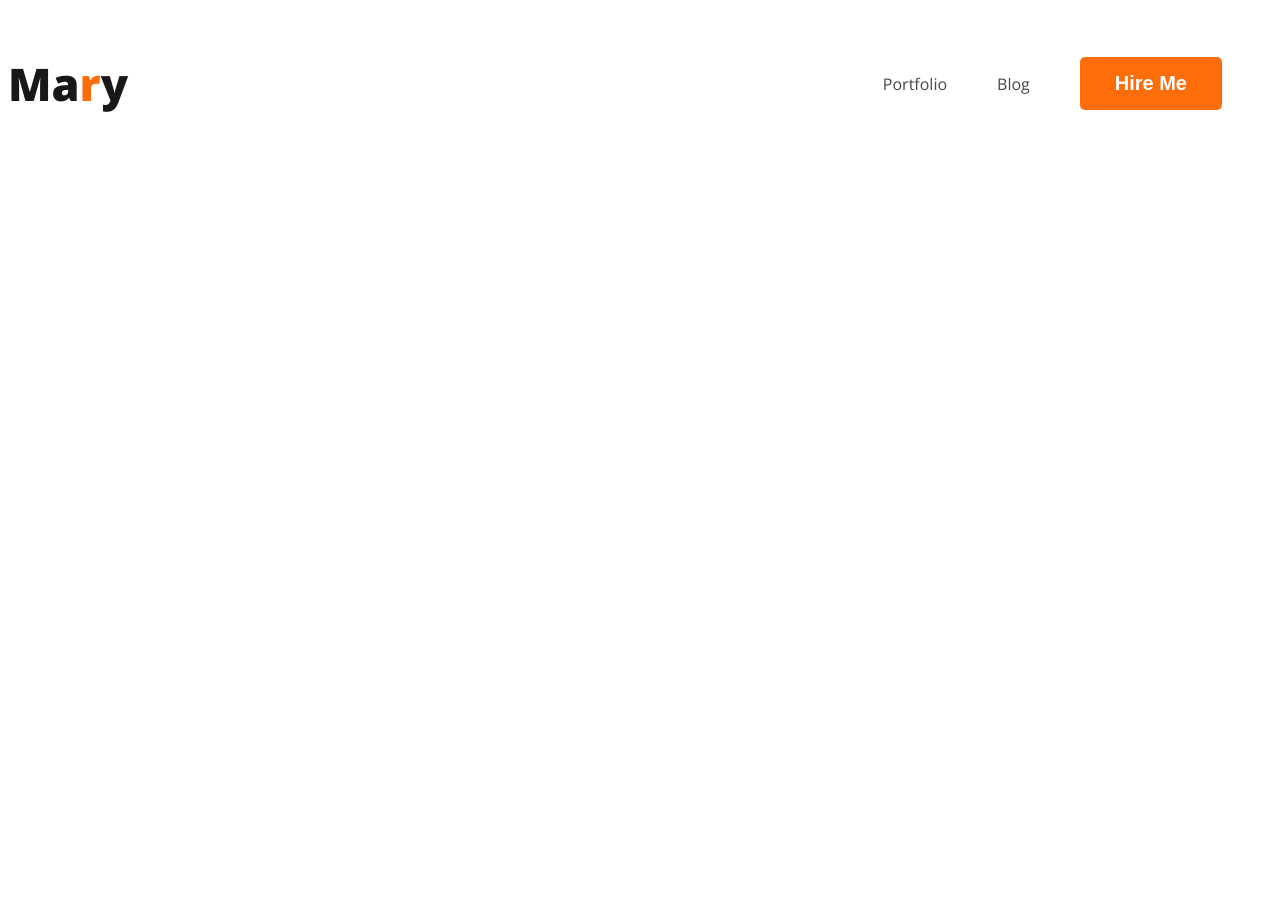
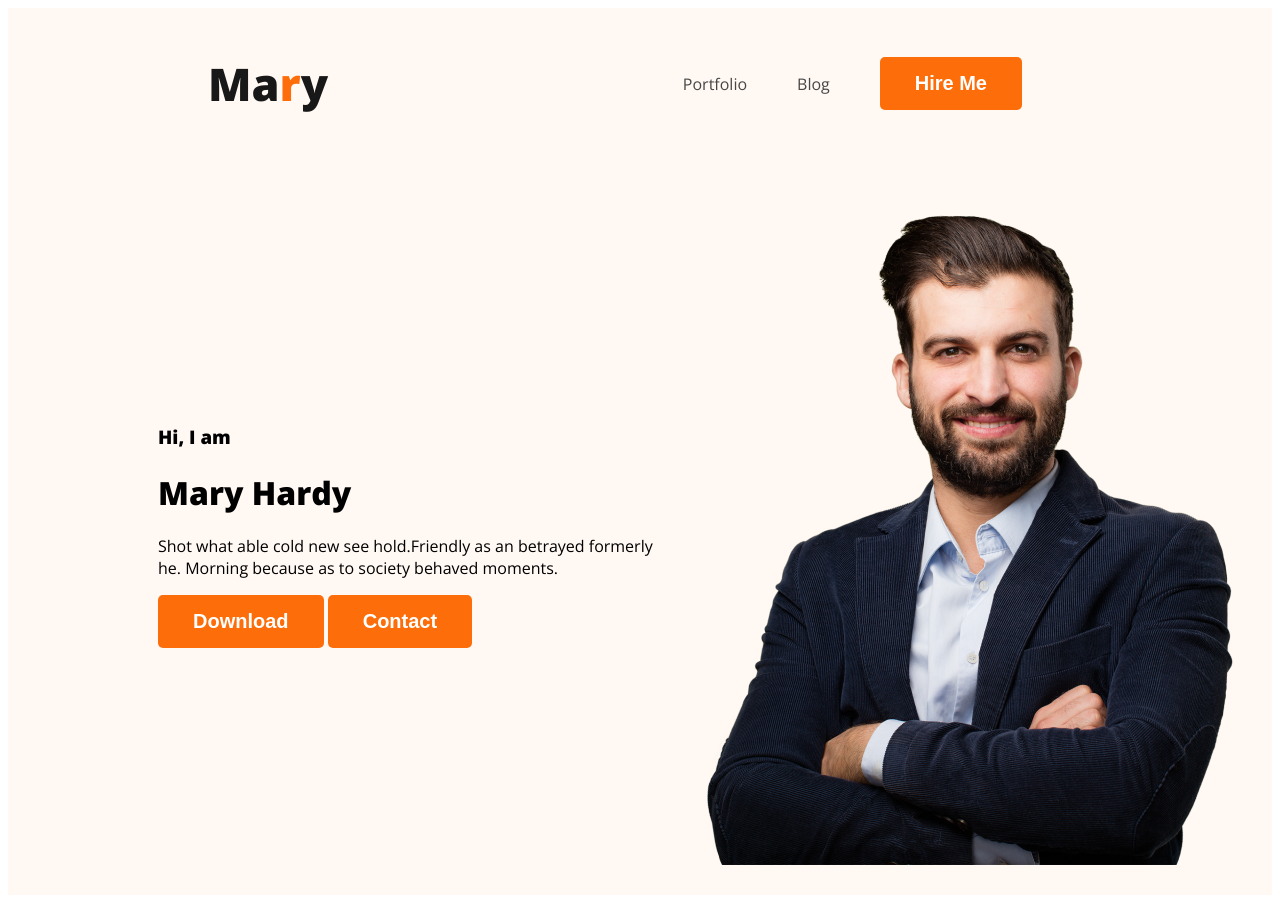
Before and after one commit to mehedi4s/web-developer-portfolio, a plain HTML site: page index.html in a window 1280 px wide. Before the commit the page ends 800 px from the top, so only its background shows below. Drawn offline with nearby package versions, Linux system fonts and the light colour scheme.

Commit message:
banner add

```diff
--- a/index.html
+++ b/index.html
@@ -10,7 +10,7 @@
     <link rel="stylesheet" href="styles/portfolio.css">
 </head>
 <body>
-    <header>
+    <header class="header">
        <nav>
         <h3 class="web-title">Ma<span class="text-primary">r</span>y</h3>
         <ul>
@@ -19,6 +19,16 @@
             <li><button class="btn-primary">Hire Me </button></li>
         </ul>
        </nav>
+       <div class="banner">
+            <div class="banner-content">
+                <h3 class="banner-greeting">Hi, I  am</h3>
+                <h1 class="banner-title">Mary Hardy</h1>
+                <p>Shot what able cold new see hold.Friendly as an betrayed formerly he. Morning because as to society behaved moments.</p>
+                <button class="btn-primary">Download</button>
+                <button class="btn-primary">Contact</button>
+            </div>
+            <img class="profile-pic" src="images/hardy.png" alt="">
+       </div>
     </header>
 
     <main>
--- a/styles/portfolio.css
+++ b/styles/portfolio.css
@@ -22,6 +22,7 @@ color: #FD6E0A;
 nav{
     display: flex;
     justify-content: space-between;
+    margin: 0 200px;
 }
 
 .web-title{
@@ -35,6 +36,7 @@ nav{
 nav > ul{
     display: flex;
     align-items: center;
+
 }
 
 nav li{
@@ -46,3 +48,19 @@ nav a{
     text-decoration: none;
     color: #474747;
 }
+
+/* header related styles  */
+
+.header{
+   background: #FFF8F3;;
+}
+.banner{
+   padding: 30px 30px 30px 150px;
+   display: flex;
+   align-items: center;
+}
+.banner .profile-pic{
+    width: 584px;
+height: 676px;
+flex-shrink: 0;
+}
```
Also changed, not shown: images/developer.png (added), images/hardy.png (added), images/header_bg.png (added), images/icons/facebook.png (added), images/icons/insta.png (added), images/icons/js.png (added), images/icons/mongo.png (added), images/icons/nodejs.png (added), images/icons/react.png (added), images/icons/twitter.png (added).
